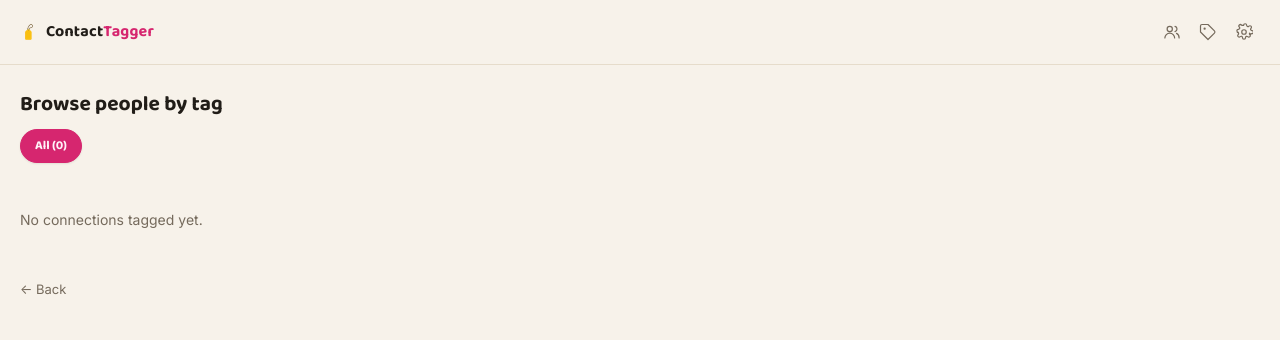
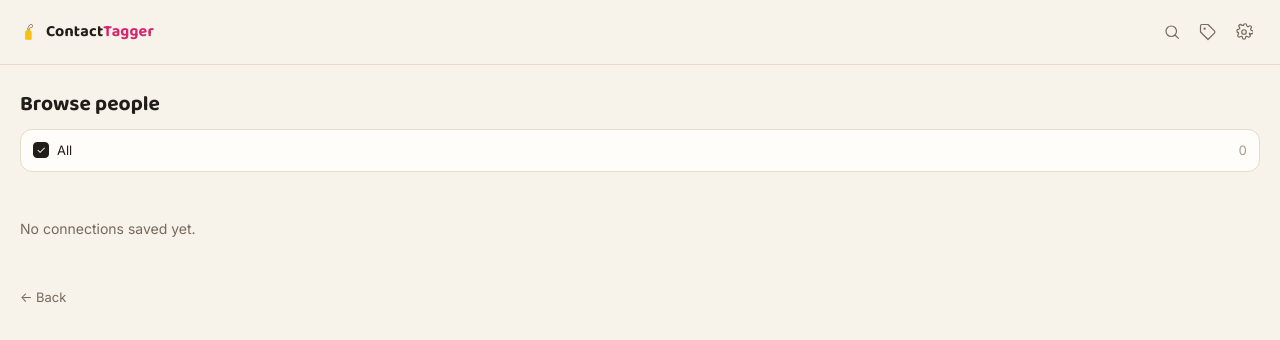
Before and after one commit to melissamnt/linkedin-contact-tagger, a website with bundled scripts: page sidepanel.html in a window 1280 px wide. Both pictures are taken after a click on the button 1172 px from the left and 32 px from the top of the page. Built offline with nearby package versions, Linux system fonts and the light colour scheme; some packages are replaced by stand-ins of ours; no server answers.

Commit message:
Browse people: checklist filter, magnifier icon, shorter title
- Tag chips are replaced by a scrollable checklist (checkbox, color dot,
  name, count) that stays usable with many tags.
- "All" is checked by default and shows everyone. Unchecking a tag also
  unchecks All, and then only people with at least one checked tag show.
  Unchecking All clears everything; checking every tag again checks All.
- Title "Browse people" and a magnifier icon in the top bar.
- Unused tag chip styles removed; filterRecordsByTags in tags.js, tested.

Co-Authored-By: Claude Opus 5.5 <noreply@anthropic.com>

```diff
--- a/sidepanel.css
+++ b/sidepanel.css
@@ -857,40 +857,14 @@ main {
 
 /* ---------- Browse view ---------- */
 
-.tag-cloud {
-  display: flex;
-  flex-wrap: wrap;
-  gap: 8px;
+/* ---------- Browse people filter ---------- */
+
+.browse-filter {
   margin-bottom: 22px;
-}
-
-.tag-chip {
-  display: inline-flex;
-  align-items: center;
-  gap: 6px;
-  padding: 7px 8px 7px 14px;
-  border: none;
-  border-radius: var(--radius-pill);
-  font-family: var(--font-display);
-  font-size: 12.5px;
-  font-weight: 700;
-  box-shadow: var(--shadow-sm);
-  opacity: 0.82;
-  transition: opacity var(--dur) var(--ease), box-shadow var(--dur) var(--ease),
-    transform var(--dur) var(--ease);
-}
-
-.tag-chip-select {
-  padding: 0;
-  background: none;
-  font: inherit;
-  color: inherit;
-  white-space: nowrap;
-}
-
-/* Browse chips are a single filter button now. */
-.tag-chip-plain {
-  padding: 7px 14px;
+  background: var(--bg-elevated);
+  border: 1px solid var(--border);
+  border-radius: var(--radius-md);
+  overflow: hidden;
 }
 
 /* ---------- Tag manager ---------- */
@@ -1029,43 +1003,6 @@ main {
   margin-top: 0;
 }
 
-.tag-chip:hover {
-  opacity: 1;
-  transform: scale(1.02);
-}
-
-.tag-chip:focus-visible {
-  outline: 2px solid var(--accent-ring);
-  outline-offset: 2px;
-}
-
-.tag-chip.is-active {
-  opacity: 1;
-  box-shadow: 0 0 0 3px var(--accent-ring), var(--shadow-sm);
-}
-
-.tag-chip-all {
-  padding: 7px 14px;
-  background: var(--bg-elevated);
-  border: 1px solid var(--border);
-  color: var(--ink-muted);
-  box-shadow: none;
-  opacity: 1;
-}
-
-.tag-chip-all:hover {
-  border-color: var(--border-strong);
-  color: var(--ink);
-  transform: none;
-}
-
-.tag-chip-all.is-active {
-  background: var(--accent);
-  border-color: var(--accent);
-  color: var(--accent-ink);
-  box-shadow: var(--shadow-sm);
-}
-
 .browse-list {
   display: flex;
   flex-direction: column;
--- a/sidepanel.html
+++ b/sidepanel.html
@@ -15,12 +15,10 @@
       <span class="brand-name">Contact<span class="brand-accent">Tagger</span></span>
     </div>
     <div class="topbar-actions">
-      <button id="browseToggle" class="icon-btn" type="button" aria-label="Browse people by tag" title="Browse people by tag">
+      <button id="browseToggle" class="icon-btn" type="button" aria-label="Browse people" title="Browse people">
         <svg viewBox="0 0 24 24" fill="none" stroke="currentColor" stroke-width="1.6" stroke-linecap="round" stroke-linejoin="round">
-          <circle cx="9" cy="8" r="3.5"></circle>
-          <path d="M2.5 20c0-3.6 2.9-6.5 6.5-6.5s6.5 2.9 6.5 6.5"></path>
-          <path d="M16 4.6a3.5 3.5 0 0 1 0 6.8"></path>
-          <path d="M18 13.8c2.1.8 3.5 3 3.5 6.2"></path>
+          <circle cx="11" cy="11" r="7"></circle>
+          <path d="m20.5 20.5-4.5-4.5"></path>
         </svg>
       </button>
       <button id="tagManagerToggle" class="icon-btn" type="button" aria-label="Tag manager" title="Tag manager">
@@ -137,9 +135,9 @@
     </section>
 
     <section id="browseView" class="view" hidden>
-      <h2 class="settings-title">Browse people by tag</h2>
+      <h2 class="settings-title">Browse people</h2>
 
-      <div class="tag-cloud" id="tagCloud"></div>
+      <div class="browse-filter" id="browseFilter" role="group" aria-label="Filter by tag"></div>
 
       <div class="browse-list" id="browseList"></div>
       <p id="browseEmpty" class="empty-text browse-empty" hidden>No connections tagged yet.</p>
--- a/sidepanel.js
+++ b/sidepanel.js
@@ -8,7 +8,7 @@
  *   tags.js          tag colors, counts, autocomplete (recent order + filter)
  *   dom.js           element references + shared view helpers
  *   profile-view.js  the profile form (tags, note, status, save, suggest)
- *   browse-view.js   browse people by tag
+ *   browse-view.js   browse people (tag checklist filter)
  *   tag-manager-view.js  tag manager: sort, rename, recolor
  *   settings-view.js settings view
  */
--- a/src/browse-view.js
+++ b/src/browse-view.js
@@ -1,11 +1,14 @@
-/* Browse people by tag: every saved connection, filterable by tag. (Editing tags lives in tag-manager-view.js.) */
+/* Browse people: every saved connection, filtered by a checklist of tags. (Editing tags lives in tag-manager-view.js.) */
 
-import { elBrowseToggle, elTagCloud, elBrowseList, elBrowseEmpty, showView } from "./dom.js";
+import { elBrowseToggle, elBrowseFilter, elBrowseList, elBrowseEmpty, showView } from "./dom.js";
 import { fetchAllRecords } from "./sheet-sync.js";
-import { collectTagCounts, setKnownTagsFromRecords, tagColorClass, tagStripeClass } from "./tags.js";
+import { collectTagCounts, filterRecordsByTags, setKnownTagsFromRecords, tagColorClass, tagStripeClass } from "./tags.js";
 
 let browseRecords = [];
-let browseSelectedTag = null; // null means "All"
+// "All" checked = everyone, tagged or not. Unchecking a tag unchecks All too,
+// and then only people with at least one checked tag are shown.
+let allSelected = true;
+let selectedTags = new Set(); // lowercase tags that are checked
 
 function formatDate(iso) {
   const d = new Date(iso);
@@ -13,49 +16,91 @@ function formatDate(iso) {
   return d.toLocaleDateString(undefined, { year: "numeric", month: "short", day: "numeric" });
 }
 
-function renderTagCloud() {
+function filterRow({ label, count, checked, onToggle, colorTag }) {
+  const btn = document.createElement("button");
+  btn.type = "button";
+  btn.className = checked ? "tag-list-item is-selected" : "tag-list-item";
+  btn.setAttribute("aria-pressed", String(checked));
+  const check = document.createElement("span");
+  check.className = "tag-list-check";
+  check.setAttribute("aria-hidden", "true");
+  check.textContent = checked ? "✓" : "";
+  btn.appendChild(check);
+  if (colorTag) {
+    const dot = document.createElement("span");
+    dot.className = `tag-list-dot ${tagColorClass(colorTag)}`;
+    btn.appendChild(dot);
+  }
+  const name = document.createElement("span");
+  name.className = "tm-name";
+  name.textContent = label;
+  const n = document.createElement("span");
+  n.className = "tm-count";
+  n.textContent = String(count);
+  btn.append(name, n);
+  btn.addEventListener("click", onToggle);
+  return btn;
+}
+
+function rerender() {
+  renderFilter();
+  renderBrowseList();
+}
+
+function renderFilter() {
   const tagCounts = collectTagCounts(browseRecords);
-  elTagCloud.innerHTML = "";
+  const scroll = elBrowseFilter.querySelector(".tag-list-items")?.scrollTop || 0;
+  elBrowseFilter.innerHTML = "";
 
-  const allChip = document.createElement("button");
-  allChip.type = "button";
-  allChip.className = "tag-chip tag-chip-all";
-  allChip.classList.toggle("is-active", browseSelectedTag === null);
-  allChip.textContent = `All (${browseRecords.length})`;
-  allChip.addEventListener("click", () => {
-    browseSelectedTag = null;
-    renderTagCloud();
-    renderBrowseList();
-  });
-  elTagCloud.appendChild(allChip);
+  const items = document.createElement("div");
+  items.className = "tag-list-items";
+
+  items.appendChild(
+    filterRow({
+      label: "All",
+      count: browseRecords.length,
+      checked: allSelected,
+      onToggle: () => {
+        allSelected = !allSelected;
+        selectedTags = allSelected ? new Set(tagCounts.map((t) => t.label.toLowerCase())) : new Set();
+        rerender();
+      },
+    })
+  );
 
   for (const { label, count } of tagCounts) {
-    const chip = document.createElement("span");
-    chip.className = `tag-chip tag-chip-plain ${tagColorClass(label)}`;
-    chip.classList.toggle("is-active", browseSelectedTag === label.toLowerCase());
+    const key = label.toLowerCase();
+    items.appendChild(
+      filterRow({
+        label,
+        count,
+        colorTag: label,
+        checked: selectedTags.has(key),
+        onToggle: () => {
+          if (selectedTags.has(key)) {
+            selectedTags.delete(key);
+            allSelected = false;
+          } else {
+            selectedTags.add(key);
+            // checking the last unchecked tag checks All again
+            if (selectedTags.size === tagCounts.length) allSelected = true;
+          }
+          rerender();
+        },
+      })
+    );
+  }
 
-    const select = document.createElement("button");
-    select.type = "button";
-    select.className = "tag-chip-select";
-    select.textContent = `${label} (${count})`;
-    select.addEventListener("click", () => {
-      browseSelectedTag = label.toLowerCase();
-      renderTagCloud();
-      renderBrowseList();
-    });
-    chip.appendChild(select);
-
-    elTagCloud.appendChild(chip);
-  }
+  elBrowseFilter.appendChild(items);
+  items.scrollTop = scroll; // keep the place in a long list after toggling
 }
 
 function renderBrowseList() {
-  const filtered = browseSelectedTag === null
-    ? browseRecords
-    : browseRecords.filter((r) => (r.tags || []).some((t) => t.toLowerCase() === browseSelectedTag));
+  const filtered = filterRecordsByTags(browseRecords, allSelected, selectedTags);
 
   elBrowseList.innerHTML = "";
   elBrowseEmpty.hidden = filtered.length > 0;
+  elBrowseEmpty.textContent = browseRecords.length ? "No one has the selected tags." : "No connections saved yet.";
 
   for (const record of filtered) {
     const row = document.createElement("button");
@@ -108,15 +153,15 @@ function renderBrowseList() {
 
 async function openBrowse() {
   showView("browse");
-  elTagCloud.innerHTML = "";
+  elBrowseFilter.innerHTML = "";
   elBrowseList.innerHTML = "";
   elBrowseEmpty.hidden = true;
 
   const { records } = await fetchAllRecords();
   browseRecords = records;
-  browseSelectedTag = null;
-  renderTagCloud();
-  renderBrowseList();
+  allSelected = true;
+  selectedTags = new Set(collectTagCounts(records).map((t) => t.label.toLowerCase()));
+  rerender();
   setKnownTagsFromRecords(records);
 }
 
--- a/src/dom.js
+++ b/src/dom.js
@@ -38,9 +38,9 @@ export const elClaudeApiKey = $("claudeApiKey");
 export const elSaveSettingsBtn = $("saveSettingsBtn");
 export const elSettingsSavedConfirm = $("settingsSavedConfirm");
 
-// Browse people by tag
+// Browse people
 export const elBrowseToggle = $("browseToggle");
-export const elTagCloud = $("tagCloud");
+export const elBrowseFilter = $("browseFilter");
 export const elBrowseList = $("browseList");
 export const elBrowseEmpty = $("browseEmpty");
 export const elBrowseBackBtn = $("browseBackBtn");
--- a/src/tags.js
+++ b/src/tags.js
@@ -88,6 +88,13 @@ export function collectTagCounts(records) {
   return [...counts.values()].sort((a, b) => b.count - a.count || a.label.localeCompare(b.label));
 }
 
+// Browse people filter: everyone while "All" is checked; otherwise people
+// carrying at least one checked tag (`selected` holds lowercase tags).
+export function filterRecordsByTags(records, allSelected, selected) {
+  if (allSelected) return records;
+  return records.filter((r) => (r.tags || []).some((t) => selected.has(t.toLowerCase())));
+}
+
 // Order for the Tag manager: "count" (most used first, then A–Z), "az" or "za".
 export function sortTagCounts(counts, mode) {
   const byName = (a, b) => a.label.localeCompare(b.label, undefined, { sensitivity: "base" });
```
Also changed, not shown: test/tags.test.js (+15 -0 lines), README.md.
